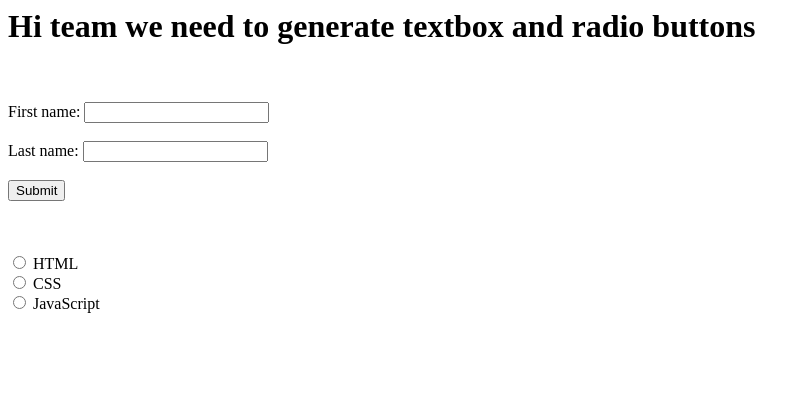
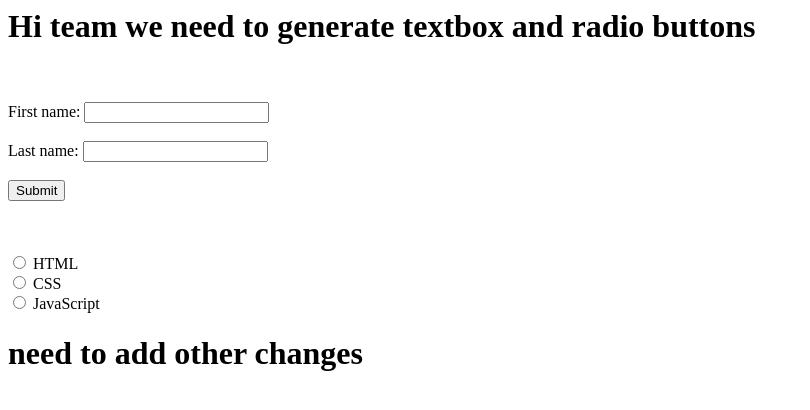
Before and after one commit to vigneshrajdeveloper/githubtesting, a plain HTML site: page index.html in a window 1280 px wide. Shown: the whole page, without its empty margins (0-810 px from the left). Drawn offline with Linux system fonts and the light colour scheme.

Commit message:
Update index.html

```diff
--- a/index.html
+++ b/index.html
@@ -16,6 +16,8 @@
 <input type="radio" id="javascript" name="fav_language" value="JavaScript">
 <label for="javascript">JavaScript</label>
 
+    <h1>need to add other changes</h1>
+
 
 </body>
 </html>
```
